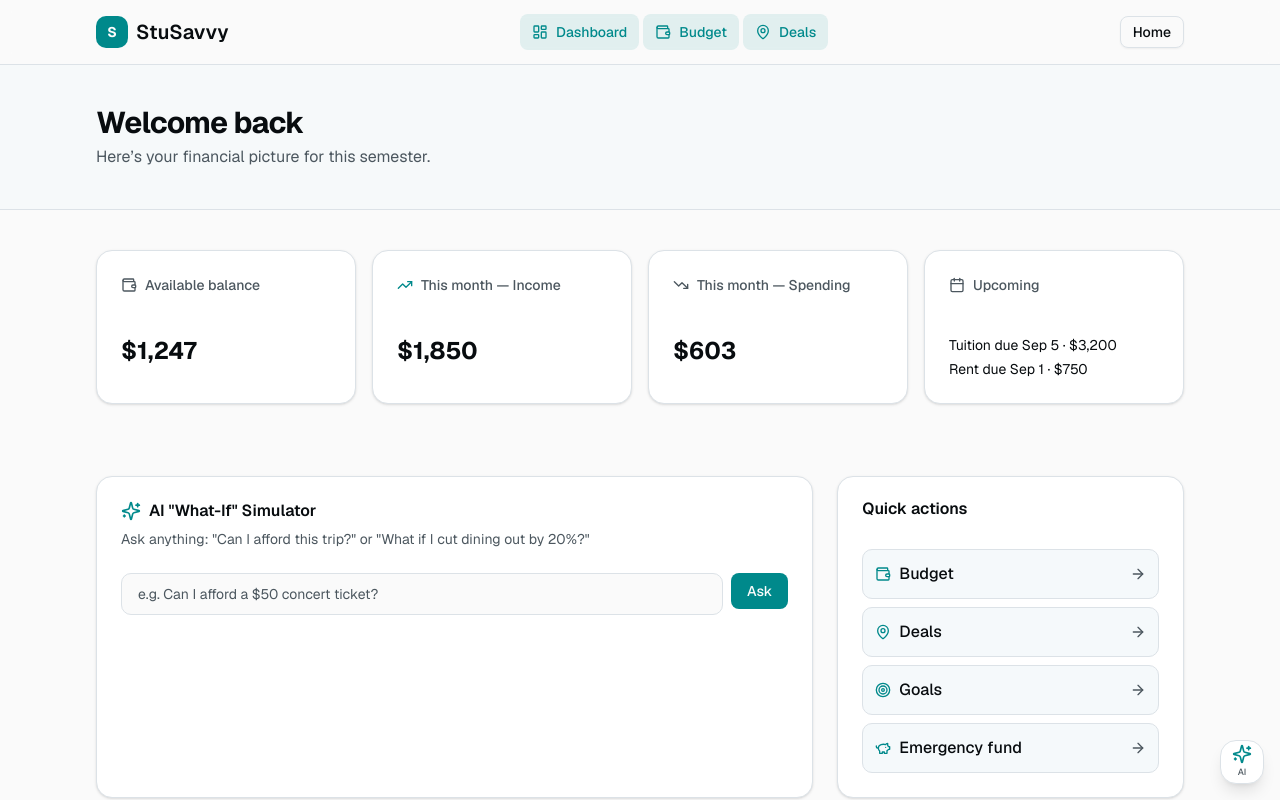
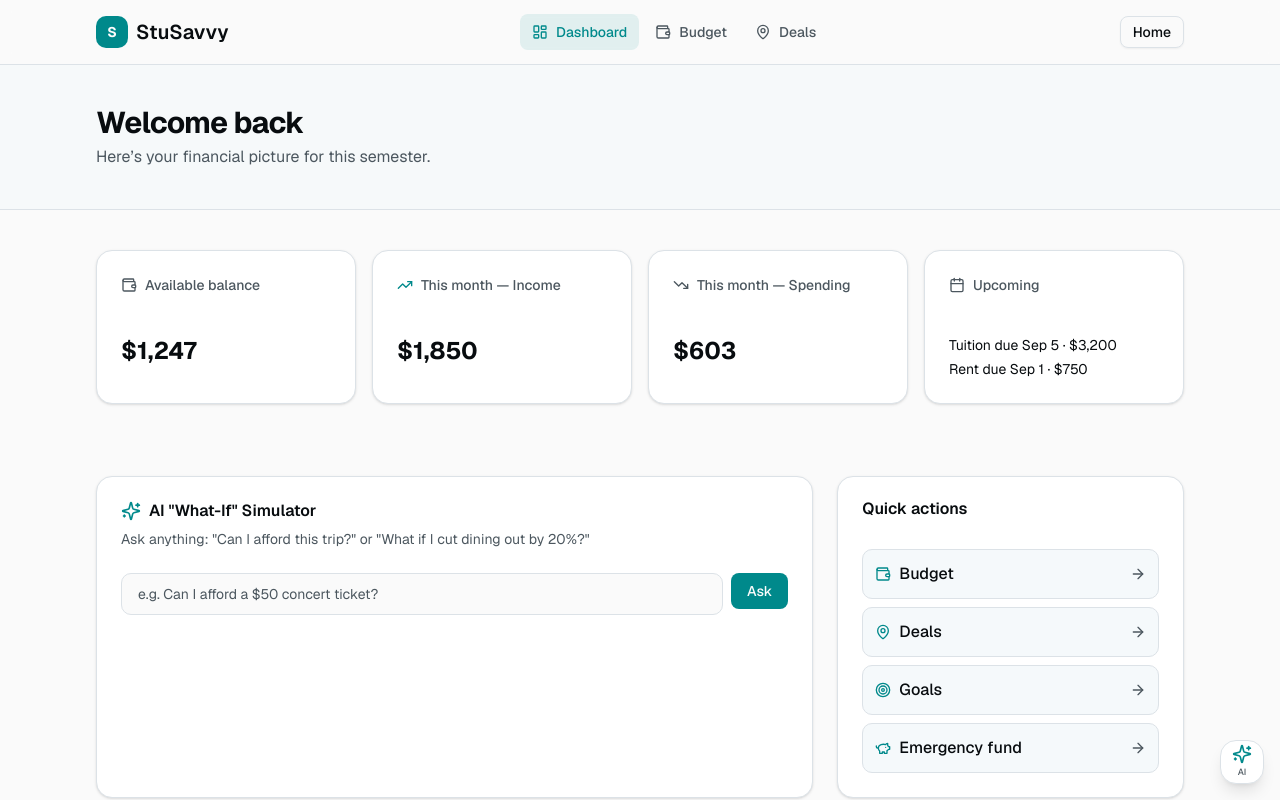
Before and after one commit to ashtonlevine/ConuHacks26, a Next.js app: page /dashboard in a window 1280 px wide. Shown: the top 800 px of the page. Built offline with nearby package versions, Linux system fonts and the light colour scheme.

Commit message:
Refine active link highlighting in DashboardHeader component to only highlight the main Dashboard link, ensuring hash-based section links remain unhighlighted.

```diff
--- a/components/stusavvy/dashboard-header.tsx
+++ b/components/stusavvy/dashboard-header.tsx
@@ -29,7 +29,8 @@ export function DashboardHeader() {
 
         <nav className="hidden items-center gap-1 md:flex">
           {navItems.map((item) => {
-            const isActive = pathname === item.href || (item.href !== "/dashboard" && pathname.startsWith("/dashboard"));
+            // Only highlight the main Dashboard link; hash-based section links stay unhighlighted
+            const isActive = pathname === "/dashboard" && item.href === "/dashboard";
             return (
               <Link
                 key={item.href}
```
